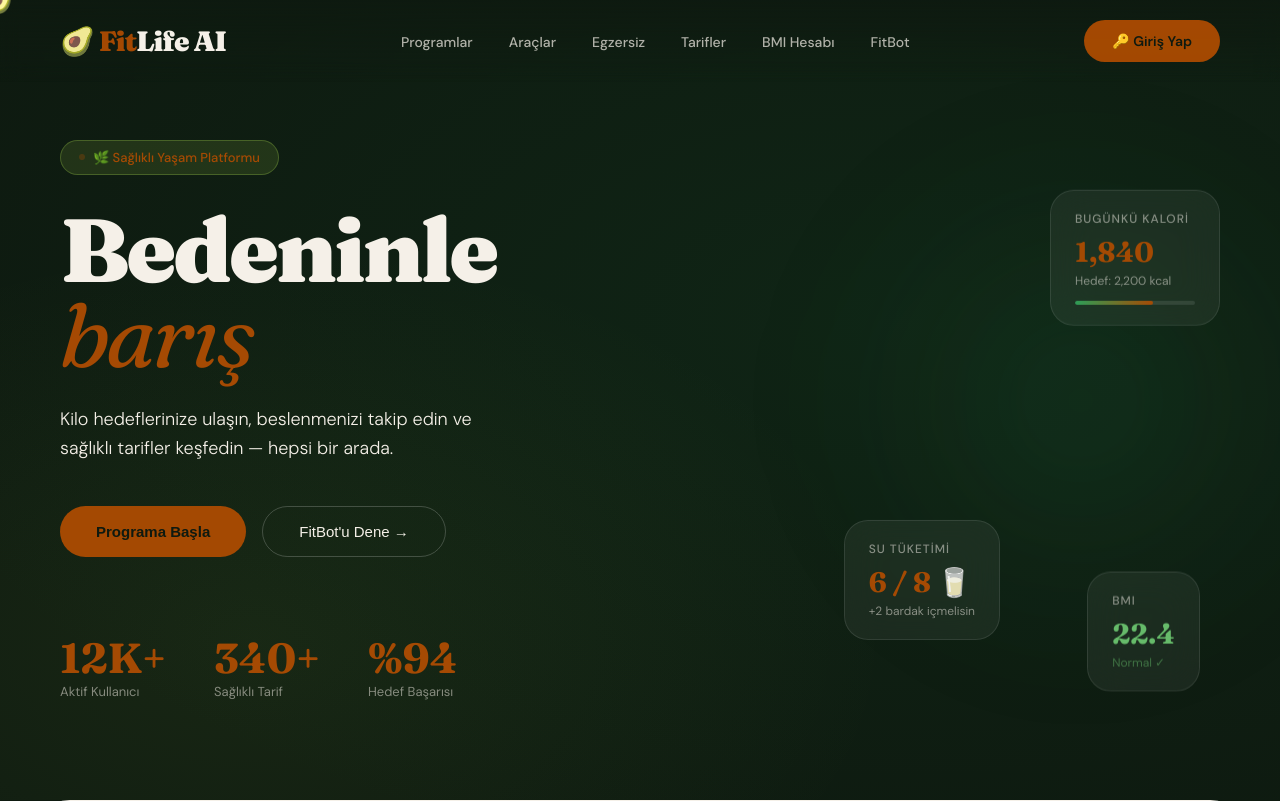
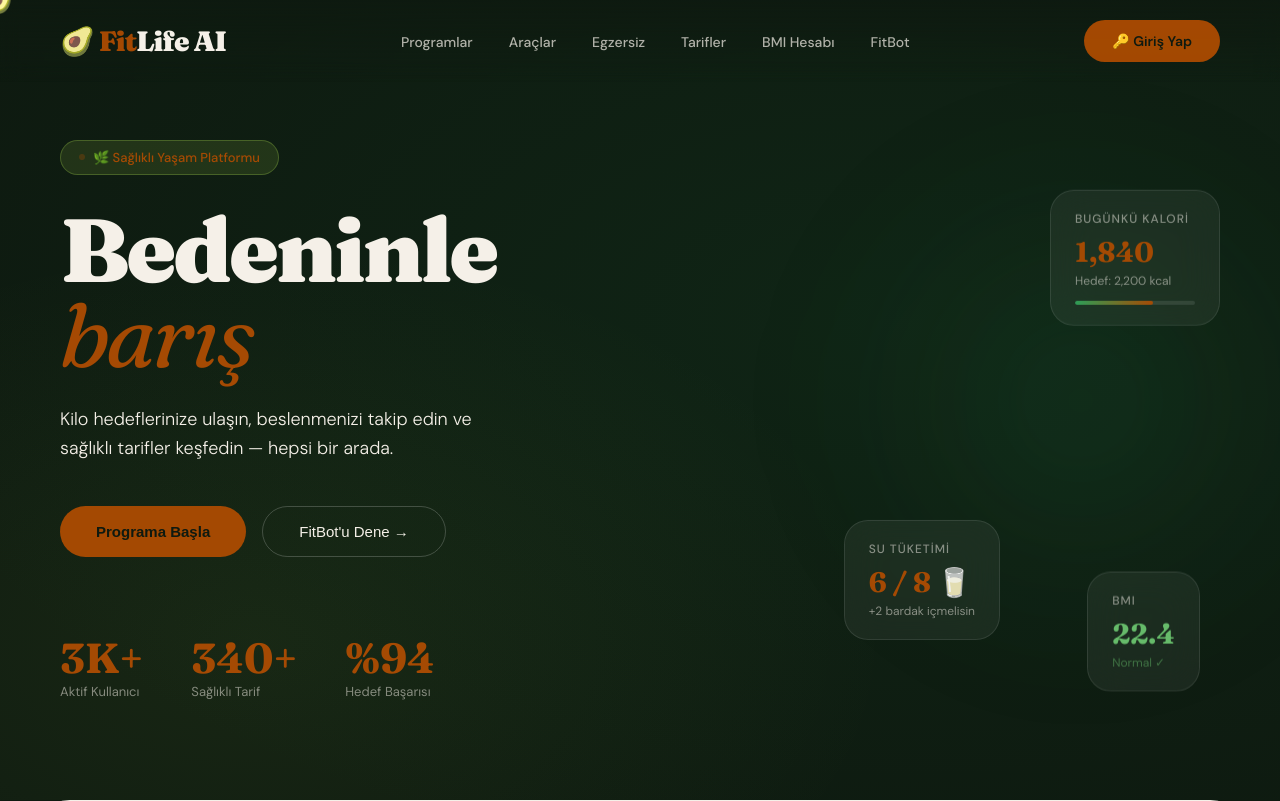
Before and after one commit to sultangokbas/Saglikli-Beslenme-web, a Flask app: page / in a window 1280 px wide. Shown: the top 801 px of the page. Run offline with Flask 3, Linux system fonts and the light colour scheme; data that the repository does not hold is empty.

Commit message:
değişiklik açıklaması

```diff
--- a/templates/index.html
+++ b/templates/index.html
@@ -375,7 +375,7 @@
     <button class="btn-ghost" onclick="document.getElementById('fitbot').scrollIntoView({behavior:'smooth'})">FitBot'u Dene →</button>
   </div>
   <div class="hero-stats">
-    <div><div class="stat-num">12K+</div><div class="stat-label">Aktif Kullanıcı</div></div>
+    <div><div class="stat-num">3K+</div><div class="stat-label">Aktif Kullanıcı</div></div>
     <div><div class="stat-num">340+</div><div class="stat-label">Sağlıklı Tarif</div></div>
     <div><div class="stat-num">%94</div><div class="stat-label">Hedef Başarısı</div></div>
   </div>
```
